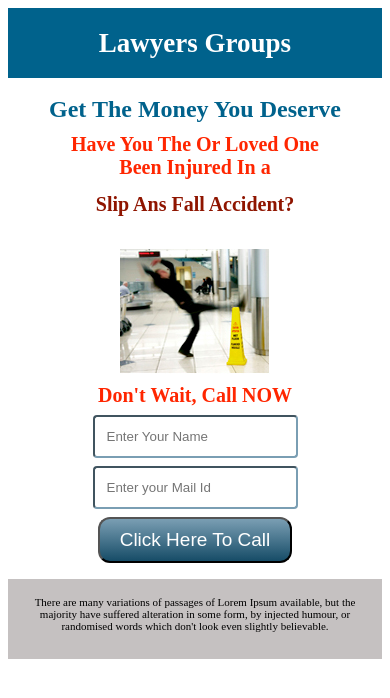
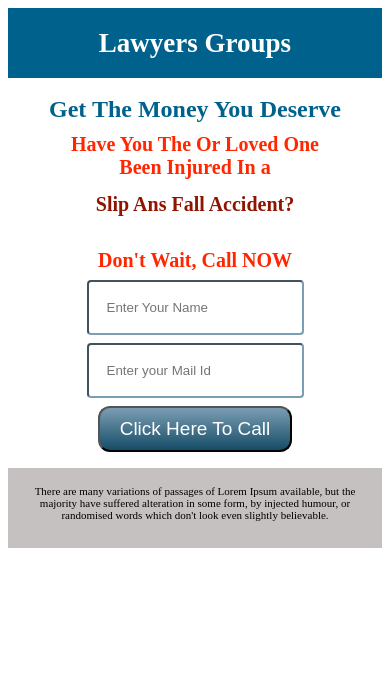
Before and after one commit to tonyseel/blog.hatkit.com, a Jekyll site: the page built from _posts/mobilesqueezeone/2021-01-01-mobilesqueezeone.md, in a window 390 px wide. Shown: the top 698 px of the page. Built offline with Jekyll 4.4.1, drawn with Linux system fonts in a browser that asks for light colours.

Commit message:
squeezeone

```diff
--- a/_layouts/mobilesqueezeone.html
+++ b/_layouts/mobilesqueezeone.html
@@ -19,7 +19,7 @@
 		<h3>{{page.heading}}</h3>
 		<h4>{{page.sub-heading}}</h4>
 	 	<h5>{{page.second-heading}}</h5>
-		 <img src="{{site.baseurl}}/image/mobilesqueezeone/banner.jpg"/>
+
 	 	<h4>{{page.banner-content}}</h4>
 		<div class="button">
        <form>
--- a/css/mobilesqueezeone/style.css
+++ b/css/mobilesqueezeone/style.css
@@ -18,7 +18,7 @@
 	.footer p{text-align:center;font-size:11px;color:#000;padding:17px}
 	.button{text-align:center;margin:0 auto;display:block}
 	.button{text-align:center;margin:0 auto;display:block;margin-top:8px}
-  .main input[type="text"]{padding: 12px;border-color:#7a9eb3;margin-bottom:8px;border-radius:4px}
+  .main input[type="text"]{padding: 18px;border-color:#7a9eb3;margin-bottom:8px;border-radius:4px}
 	.main input[type="button"]{
   background: #7a9eb3;
   background-image: -webkit-linear-gradient(top, #7a9eb3, #164c67);
```
